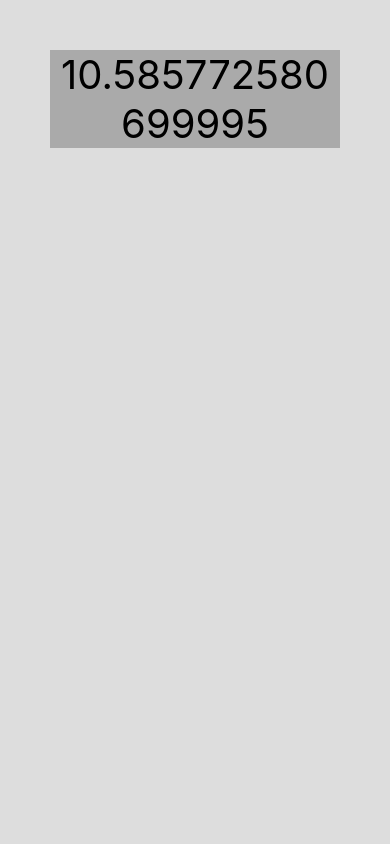
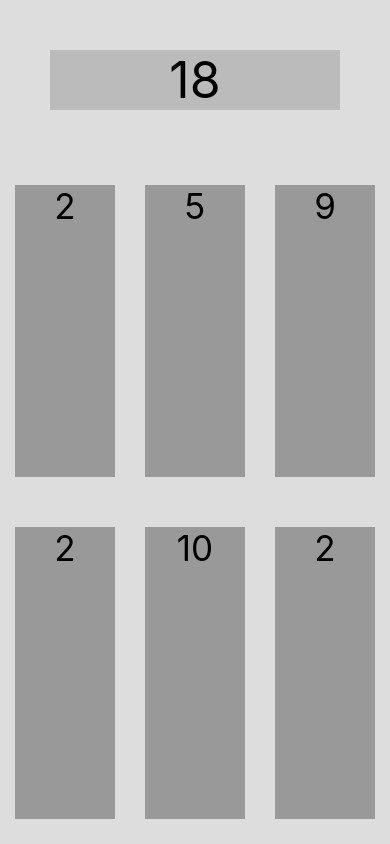
Before and after one commit to awatson31911/TargetSumApp, a React Native app: screen / in a window 390 px wide. Built offline with nearby package versions, Linux system fonts and the light colour scheme.

Commit message:
adds game component with numbers

```diff
--- a/src/components/App.js
+++ b/src/components/App.js
@@ -1,13 +1,13 @@
 import React from 'react';
 
-import Game from './Game'
+import Game from './Game';
 
 class App extends React.Component {
-    render() {
-        return (
-            <Game />
-        );
-    }
+  render() {
+    return (
+      <Game randomNumberCount={6} />
+    );
+  }
 }
 
 export default App;
--- a/src/components/Game.js
+++ b/src/components/Game.js
@@ -1,15 +1,28 @@
 import React from 'react';
+import PropTypes from 'prop-types';
 
 import { View, Text, StyleSheet } from 'react-native';
 
 class Game extends React.Component {
-    target = 10 + Math.random(40 * Math.random())
+  static propTypes = {
+    randomNumberCount: PropTypes.number.isRequired
+  }
+  randomNumbers = Array.from({ length: this.props.randomNumberCount })
+    .map(() => 1 + Math.floor(10 * Math.random()))
+  target = this.randomNumbers.slice(0, this.props.randomNumberCount - 2)
+    .reduce((acc, curr) => acc + curr, 0)
 
   render() {
     return (
       <View style={styles.container}>
         <Text style={styles.target}>{this.target}</Text>
+        <View style={styles.randomContainer}>
+          {this.randomNumbers.map((randomNumber, index) =>
+            <Text key={index} style={styles.random}>{randomNumber}</Text>
+          )}
         </View>
+      </View>
+
     );
   }
 }
@@ -18,15 +31,30 @@ const styles = StyleSheet.create({
   container: {
     backgroundColor: '#ddd',
     flex: 1,
-    paddingTop: 50
   },
 
   target: {
-    fontSize: 40,
-    backgroundColor: '#aaa',
-    marginHorizontal: 50,
-    textAlign: 'center'
-  }
+    fontSize: 50,
+    backgroundColor: '#bbb',
+    margin: 50,
+    textAlign: 'center',
+  },
+
+  randomContainer: {
+    flex: 1,
+    flexDirection: 'row',
+    flexWrap: 'wrap',
+    justifyContent: 'space-around',
+  },
+
+  random: {
+    backgroundColor: '#999',
+    width: 100,
+    marginHorizontal: 15,
+    marginVertical: 25,
+    fontSize: 35,
+    textAlign: 'center',
+  },
 });
 
 export default Game;
```
Also changed, not shown: 2 other files (tests, documents, lock files or other folders). Lines whose indentation alone changed are shown as unchanged.
